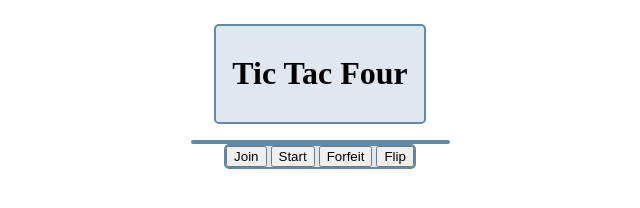
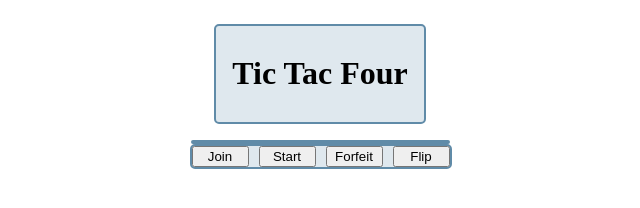
Before and after one commit to jbertrand45/cs491-ex4main, a website: page public/index.html in a window 1280 px wide. Shown: the whole page, without its empty margins (320-960 px from the left). Drawn offline with Linux system fonts and the light colour scheme.

Commit message:
formatted buttons to not shrink during UI (text) change

```diff
--- a/public/style.css
+++ b/public/style.css
@@ -1,49 +1,3 @@
-/* body {
-  font-family: Arial, sans-serif;
-  text-align: center;
-  background-color: white;
-  color: gray;
-  margin: 0;
-  padding: 0;
-
-}
-
-h1 {
-  margin-top: 20px;
-}
-
-#board {
-  border-collapse: collapse;
-  margin: 20px 0;
-}
-
-
-#board td {
-  width: 60px;
-  height: 60px;
-  font-size: 2rem;
-  text-align: center;
-  vertical-align: middle;
-  border: 2px solid #000;
-  cursor: pointer;
-}
-
-
-button {
-  margin-top: 10px;
-  padding: 10px 20px;
-  font-size: 1rem;
-  border-radius: 5px;
-  border: 2px solid #007BFF;
-  background-color: #e6f0ff;
-  cursor: pointer;
-}
-
-
-button:hover {
-  background-color: #cce0ff;
-} */
-
 /* style for PING */
 .flex-cont {
   display: flex;
@@ -78,3 +32,17 @@ button:hover {
   grid-template-columns: 60px 60px 60px 60px;
   gap: 5px;
 }
+
+.actBtn {
+  width: 57px;
+  white-space: nowrap;
+  text-align: center;
+  overflow: hidden;
+}
+
+#btn-row {
+  display: flex;
+  gap: 10px;
+  justify-content: center;
+  margin-right: -1px;
+}
```
